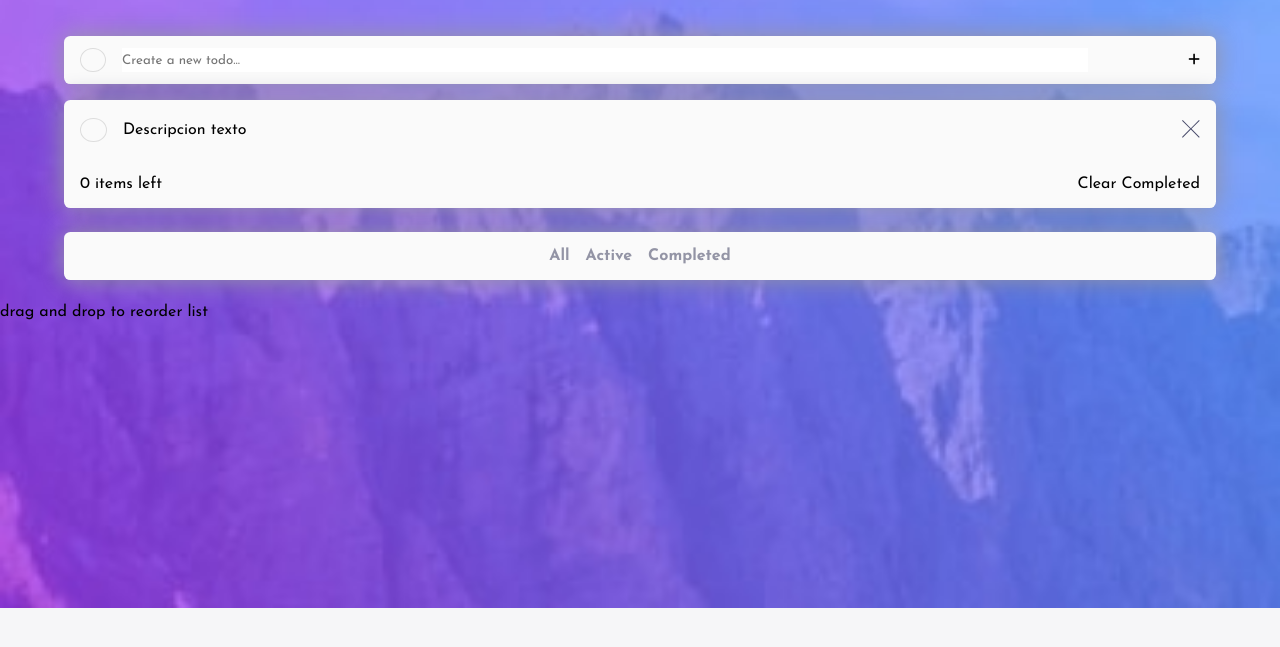
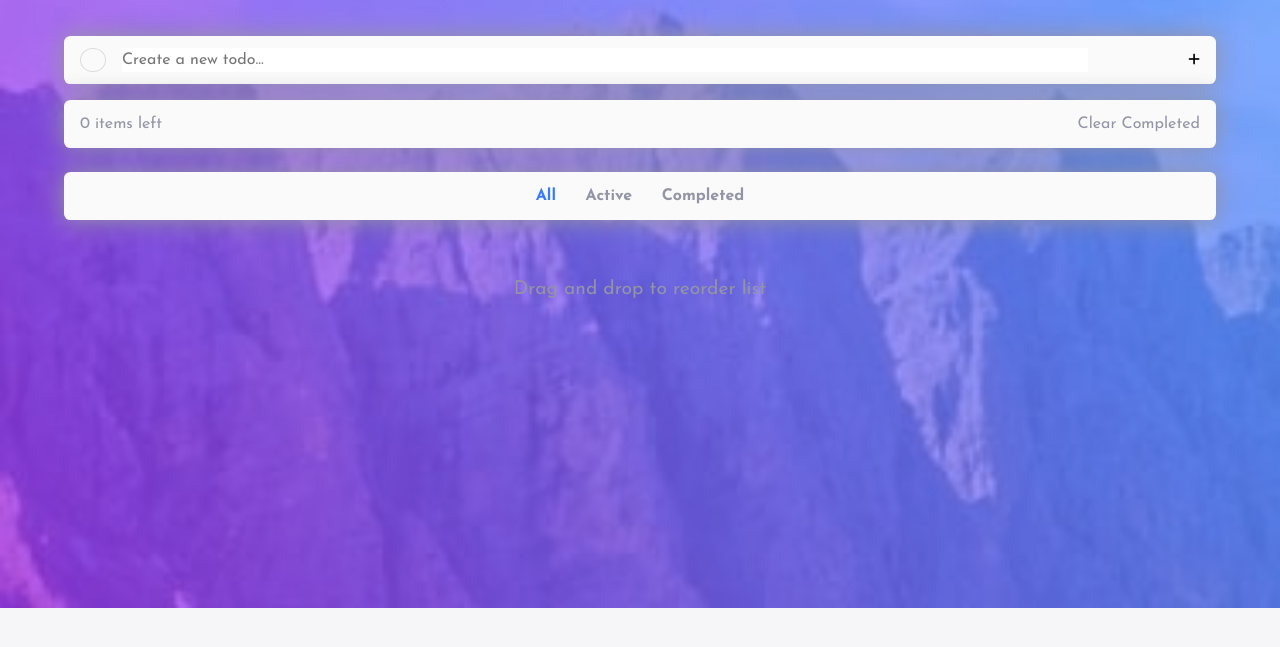
Before and after one commit to ulisesedu7/New-to-do-list, a plain HTML site: page index.html in a window 1280 px wide. Shown: the part 75-722 px from the top of the page. Drawn offline with Linux system fonts and the light colour scheme.

Commit message:
Finish monile styles and main functionality

```diff
--- a/assets/styles/styles.scss
+++ b/assets/styles/styles.scss
@@ -6,7 +6,7 @@ $check-bg: linear-gradient hsl(192, 100%, 67%) to hsl(280, 87%, 65%);
 
 // Light theme colors
 $light: hsl(0, 0%, 98%);
-$main-bg: hsl(235, 19%, 35%);
+$todo-text: hsl(235, 19%, 35%);
 $filters: hsl(236, 9%, 61%);
 
 * {
@@ -42,6 +42,10 @@ body {
     letter-spacing: 0.7rem;
     color: $light;
   }
+}
+
+::placeholder {
+  font-size: 1rem;
 }
 
 .form {
@@ -113,6 +117,7 @@ body {
     justify-content: space-between;
     width: 100%;
     padding: 1rem 0;
+    color: $filters;
 
     &__lefts {
       margin-left: 1rem;
@@ -120,6 +125,15 @@ body {
 
     &__clear {
       margin-right: 1rem;
+      cursor: pointer;
+    }
+
+    &__clear:hover {
+
+    }
+
+    &__clear:hover {
+
     }
   }
 }
@@ -131,8 +145,9 @@ body {
   display: flex;
   justify-content: space-between;
   align-items: center;
-  padding: 1.1rem 0;
+  padding: 1.45rem 0;
   width: 100%;
+  border-bottom: 1px solid #ddd;
 
   &__container {
     display: flex;
@@ -140,10 +155,13 @@ body {
     align-items: center;
     margin-left: 1rem;
 
-    &__checked {}
+    &__checked {
+      cursor: pointer;
+    }
 
     &__item {
       font-size: 1rem;
+      color: $todo-text;
     }
 
   }
@@ -153,6 +171,11 @@ body {
     background-color: transparent;
     margin-right: 1rem;
   }
+}
+
+.completed {
+  background: $check-bg;
+  background-image: url('../images/icon-check.svg');
 }
 
 /*
@@ -178,6 +201,15 @@ body {
   }
 
   > *:not(:last-child) {
-    margin-right: 1rem;
+    margin-right: 1.85rem;
   }
 }
+
+.footer {
+  display: flex;
+  justify-content: center;
+  color: $filters;
+  font-weight: 400;
+  font-size: 1.2rem;
+  margin-top: 3.75rem;
+}
--- a/index.html
+++ b/index.html
@@ -42,16 +42,7 @@
 
     <section id="todo-cont" class="items shadow">
       <article id="todo-items" class="items__container">
-        <div class="item">
-          <div class="item__container">
-            <div id="check-holder" class="item__container__checked items-circle" title=${item.completed}></div>
-            <p class="item__container__item">Descripcion texto</p>
-          </div>
 
-          <button type="submit" id=${item.index}>
-            <img src="./assets/images/icon-cross.svg" alt="Icono de una X" class="remove">
-          </button>
-        </div>
       </article>
 
       <div id="main-footer" class="items__footer">
@@ -61,14 +52,14 @@
     </section>
 
     <article id="filter" class="filterbox shadow">
-      <p id="filter-all" class="filterbox__filters">All</p>
+      <p id="filter-all" class="filterbox__filters active">All</p>
       <p id="filter-active" class="filterbox__filters">Active</p>
       <p id="filter-completed" class="filterbox__filters">Completed</p>
     </article>
   </main>
 
-  <footer id="footer">
-    <p>drag and drop to reorder list</p>
+  <footer id="footer" class="footer">
+    <p>Drag and drop to reorder list</p>
   </footer>
 
   <script src="./js/main.js" type="module"></script>
```
Also changed, not shown: assets/styles/styles.css, 1 other file.
